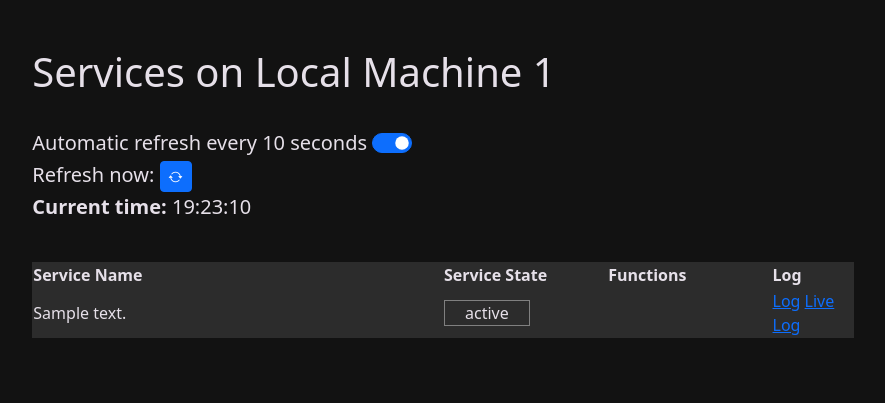
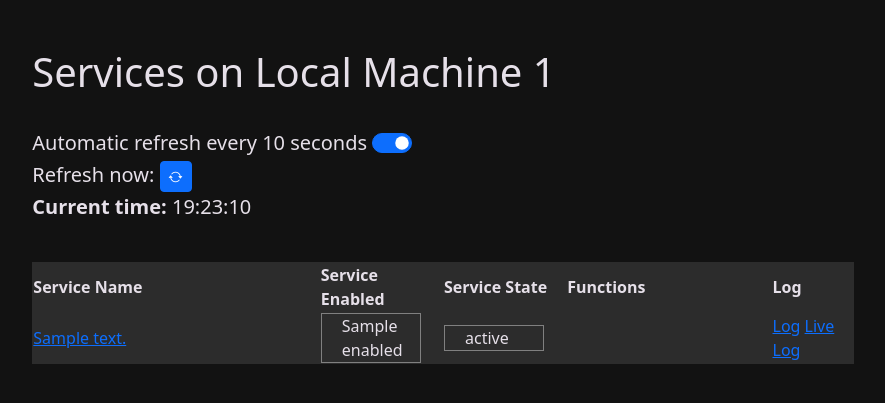
Before and after one commit to nikilase/service_website, a FastAPI app: template templates/root.html in a window 1280 px wide. Shown: the part 44-447 px from the top of the page, without its empty margins (197-1082 px from the left). Run offline with FastAPI, Linux system fonts and the light colour scheme; the template is opened without the code that fills it: most values are stand-ins (such as "Sample title", 1, 10 or a date in 2020); parts of the project's set-up code (start-up, migrations or seed data) failed here and were passed over; some libraries are stand-ins or nearby versions.

Commit message:
Add URLs of the services to the overview and add enable/disable status and control of services

```diff
--- a/app/routers/api.py
+++ b/app/routers/api.py
@@ -15,11 +15,7 @@ async def service_api(action: str, service: str):
 
     if Service.is_in_list(services_list, service):
         match action:
-            case "start":
-                service_handler(service, action)
-            case "restart":
-                service_handler(service, action)
-            case "stop":
+            case "start" | "restart" | "stop" | "enable" | "disable":
                 service_handler(service, action)
             case _:
                 raise HTTPException(status_code=400, detail="Wrong action provided")
--- a/app/routers/website_authenticated.py
+++ b/app/routers/website_authenticated.py
@@ -33,16 +33,17 @@ async def root(request: Request):
                             service.status_class = "service_running"
                 case "inactive":
                     service.status = (status[0])
-                    service.status_class = "service_disabled"
+                    service.status_class = "service_inactive"
                 case "enabled":
                     service.status = (status[0])
-                    service.status_class = "service_running"
+                    service.status_class = "service_enabled"
                 case "disabled":
                     service.status = (status[0])
                     service.status_class = "service_disabled"
                 case _:
                     service.status = (status[0])
                     service.status_class = "service_disabled"
+            service.enabled = status[2]
 
         html_services_data.append(service.dict())
 
--- a/app/schema/services.py
+++ b/app/schema/services.py
@@ -17,6 +17,7 @@ class Service(BaseModel):
     allow_functions: bool
     status: Optional[str] = None
     status_class: Optional[str] = None
+    enabled: Optional[str] = None
     url: Optional[str] = None
 
     @classmethod
--- a/templates/base.html
+++ b/templates/base.html
@@ -44,7 +44,7 @@
             background-color: darkred;
             color: #000;
         }
-        .service_disabled {
+        .service_inactive {
             background-color: aquamarine;
             color: #000;
         }
@@ -54,6 +54,14 @@
         }
         .service_running {
             background-color: limegreen;
+            color: #000;
+        }
+        .service_enabled {
+            background-color: limegreen;
+            color: #000;
+        }
+        .service_disabled {
+            background-color: orange;
             color: #000;
         }
 
--- a/templates/root.html
+++ b/templates/root.html
@@ -29,13 +29,16 @@
             <main>
                 <table style="width:100%">
                     <tr>
-                        <th style="width:50%">
+                        <th style="width:35%">
                             Service Name
                         </th>
-                        <th style="width:20%">
+                        <th style="width:15%">
+                            Service Enabled
+                        </th>
+                        <th style="width:15%">
                             Service State
                         </th>
-                        <th style="width:20%">
+                        <th style="width:25%">
                             Functions
                         </th>
                         <th style="width:10%">
@@ -45,23 +48,34 @@
 
                     {% for service in services %}
                     <tr>
-                        <td>{{service['description']}}</td>
+                        <td>{% if service['url'] %} <a href="{{ service['url'] }}">{{service['description']}}</a> {% else %} {{service['description']}} {% endif %}</td>
+                        <td><div class="service_{{service['enabled']}}" style="width: 100px; padding-right: 20px; padding-left: 20px; border: 1px solid gray">
+                            {{service['enabled']}}
+                        </div>
+
+                        </td>
                         <td>
-                            <div class="{{service['status_class']}}" style="width: fit-content; padding-right: 20px; padding-left: 20px; border: 1px solid gray">
+                            <div class="{{service['status_class']}}" style="width: 100px; padding-right: 20px; padding-left: 20px; border: 1px solid gray">
                                 {{service['status']}}
                             </div>
                         </td>
 
                         <td>
                             {% if service['allow_functions'] %}
-                            <button type="button" class="btn btn-primary btn-sm" onclick="restart_service(this.name)" id="restart_{{service['service_name']}}" name="{{service['service_name']}}">
+                            <button type="button" class="btn btn-primary btn-sm" onclick="restart_service(this.name)" id="restart_{{service['service_name']}}" name="{{service['service_name']}}" style="height: 32px">
                                 Restart
                             </button>
-                            <button type="button" class="btn btn-primary btn-sm" onclick="start_service(this.name)" id="start_{{service['service_name']}}" name="{{service['service_name']}}">
+                            <button type="button" class="btn btn-primary btn-sm" onclick="start_service(this.name)" id="start_{{service['service_name']}}" name="{{service['service_name']}}" style="height: 32px">
                                 Start
                             </button>
-                            <button type="button" class="btn btn-primary btn-sm" onclick="stop_service(this.name)" id="stop_{{service['service_name']}}" name="{{service['service_name']}}">
+                            <button type="button" class="btn btn-primary btn-sm" onclick="stop_service(this.name)" id="stop_{{service['service_name']}}" name="{{service['service_name']}}" style="height: 32px">
                                 Stop
+                            </button>
+                            <button type="button" class="btn btn-primary btn-sm" onclick="enable_service(this.name)" id="enable_{{service['service_name']}}" name="{{service['service_name']}}" style="height: 32px">
+                                Enable
+                            </button>
+                            <button type="button" class="btn btn-primary btn-sm" onclick="disable_service(this.name)" id="disable_{{service['service_name']}}" name="{{service['service_name']}}" style="height: 32px">
+                                Disable
                             </button>
                             {% endif %}
                         </td>
@@ -99,6 +113,16 @@
 
         $.get("/api/service/stop/"+id);
     }
+    function enable_service(id)
+    {
+
+        $.get("/api/service/enable/"+id);
+    }
+    function disable_service(id)
+    {
+
+        $.get("/api/service/disable/"+id);
+    }
 
 
 
```
Also changed, not shown: app/controller/overview.py (+13 -1 lines).
